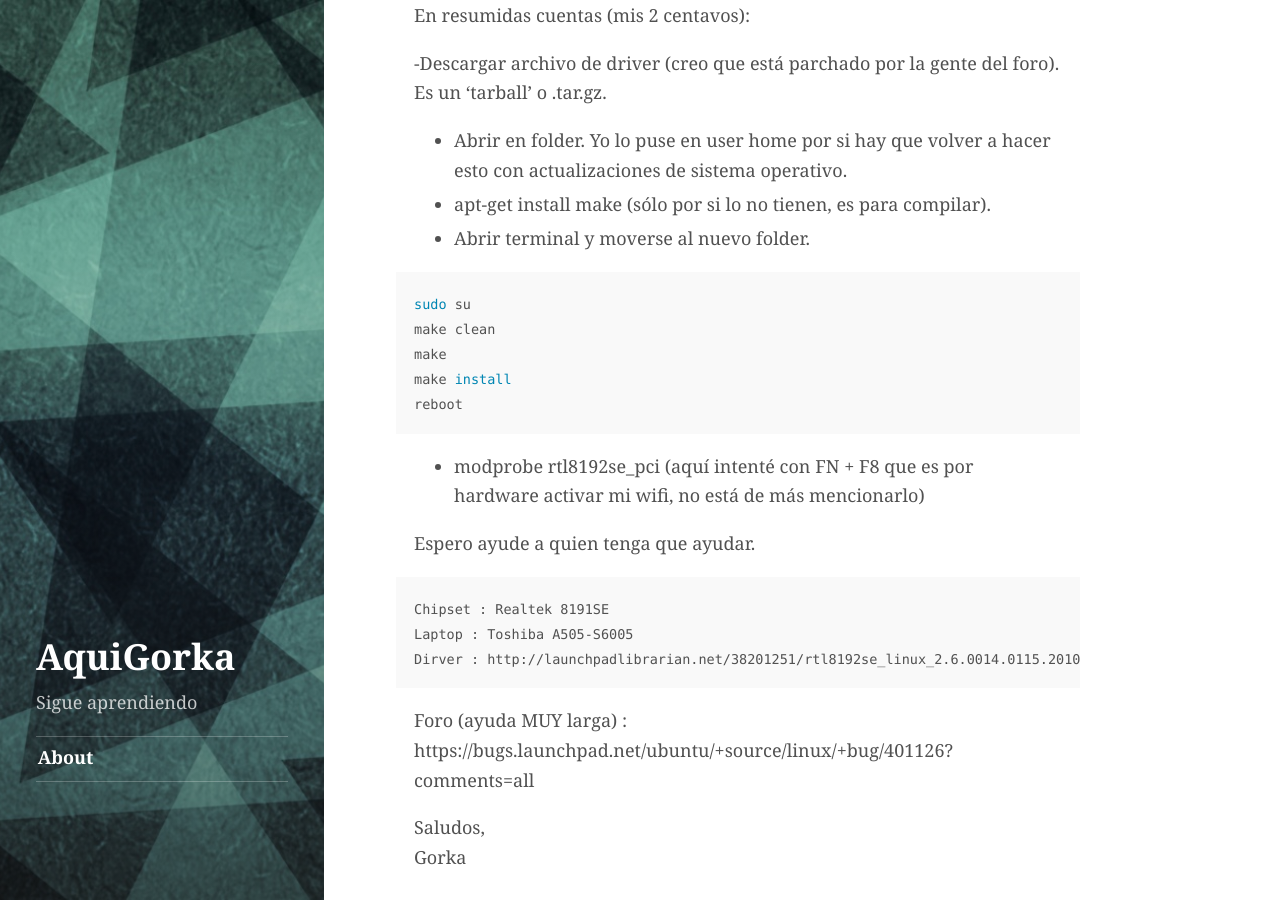
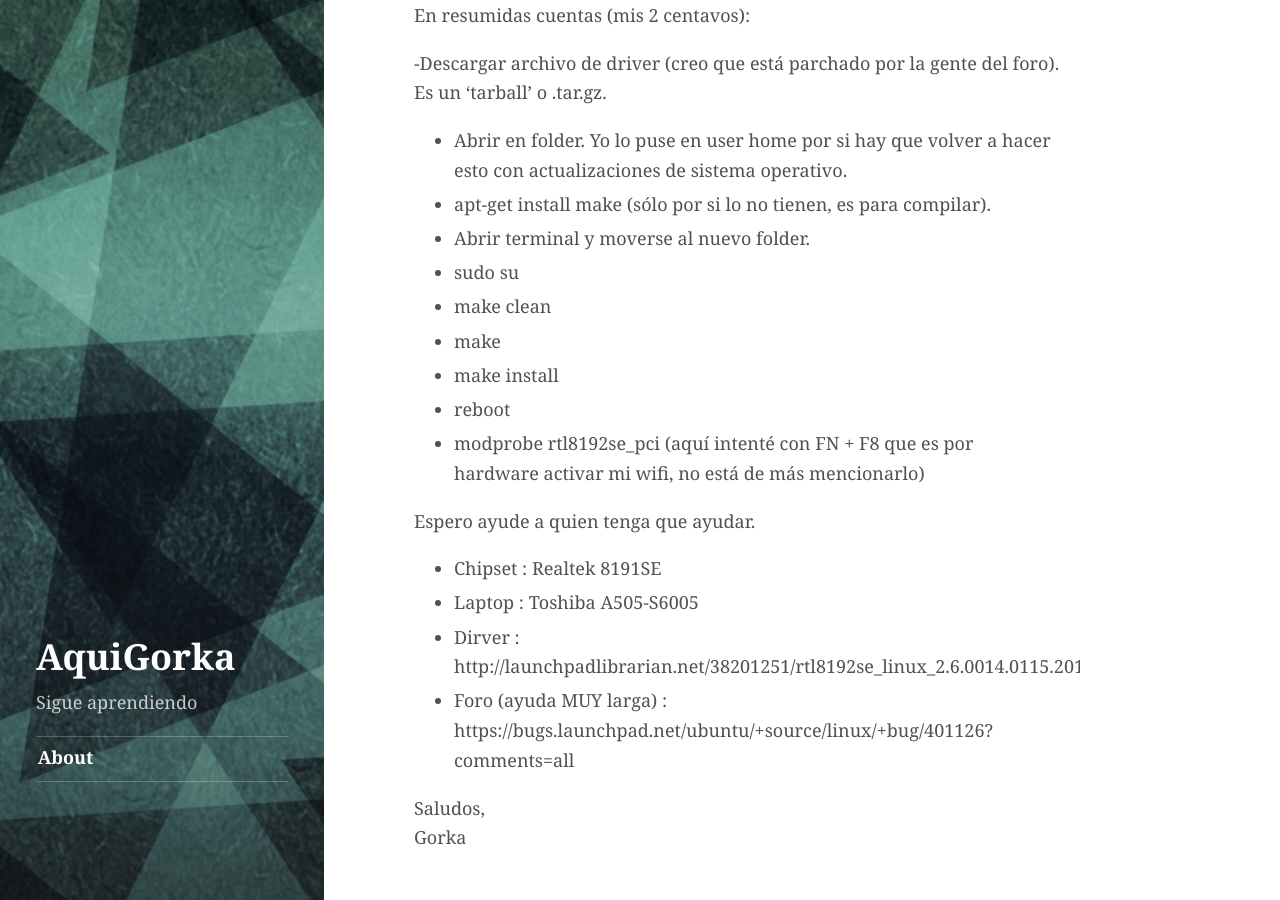
Before and after one commit to AquiGorka/aquigorka.github.io, a Jekyll site: the page built from _posts/2013-02-01-wifi-tarjeta-realtek-y-linux-debian-based.md, in a window 1280 px wide and 900 px high, scrolled down 1590 px. Built offline with Jekyll 4.4.1, drawn with Linux system fonts in a browser that asks for light colours; grey boxes are pictures that could not be loaded.

Commit message:
20130201: fix post content

````diff
--- a/_posts/2013-02-01-wifi-tarjeta-realtek-y-linux-debian-based.md
+++ b/_posts/2013-02-01-wifi-tarjeta-realtek-y-linux-debian-based.md
@@ -24,26 +24,19 @@ En resumidas cuentas (mis 2 centavos):
 - Abrir en folder. Yo lo puse en user home por si hay que volver a hacer esto con actualizaciones de sistema operativo.
 - apt-get install make (sólo por si lo no tienen, es para compilar).
 - Abrir terminal y moverse al nuevo folder.
-
-```sh
-sudo su
-make clean
-make
-make install
-reboot
-```
-
+- sudo su
+- make clean
+- make
+- make install
+- reboot
 - modprobe rtl8192se_pci (aquí intenté con FN + F8 que es por hardware activar mi wifi, no está de más mencionarlo)
 
 Espero ayude a quien tenga que ayudar.
 
-```
-Chipset : Realtek 8191SE
-Laptop : Toshiba A505-S6005
-Dirver : http://launchpadlibrarian.net/38201251/rtl8192se_linux_2.6.0014.0115.2010.tar.gz
-```
-
-Foro (ayuda MUY larga) : https://bugs.launchpad.net/ubuntu/+source/linux/+bug/401126?comments=all
+- Chipset : Realtek 8191SE
+- Laptop : Toshiba A505-S6005
+- Dirver : http://launchpadlibrarian.net/38201251/rtl8192se_linux_2.6.0014.0115.2010.tar.gz
+- Foro (ayuda MUY larga) : https://bugs.launchpad.net/ubuntu/+source/linux/+bug/401126?comments=all
 
 Saludos,<br />
 Gorka
````
